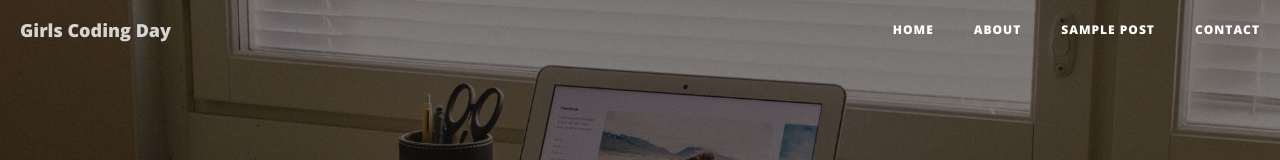
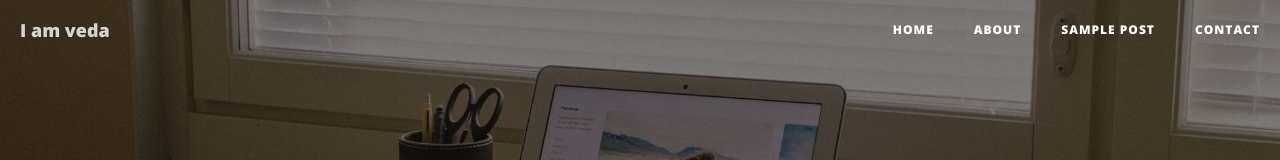
Before and after one commit to tidycode/GirlsCodingDayDemo, a website: page index.html in a window 1280 px wide. Shown: the top 160 px of the page. Drawn offline with nearby package versions, Linux system fonts and the light colour scheme.

Commit message:
修改超链接
修改超链接

```diff
--- a/index.html
+++ b/index.html
@@ -42,7 +42,7 @@
                     <span class="sr-only">Toggle navigation</span>
                     Menu <i class="fa fa-bars"></i>
                 </button>
-                <a class="navbar-brand" href="index.html">Girls Coding Day</a>
+                <a class="navbar-brand" href="index.html">I am veda</a>
             </div>
 
             <!-- Collect the nav links, forms, and other content for toggling -->
```
